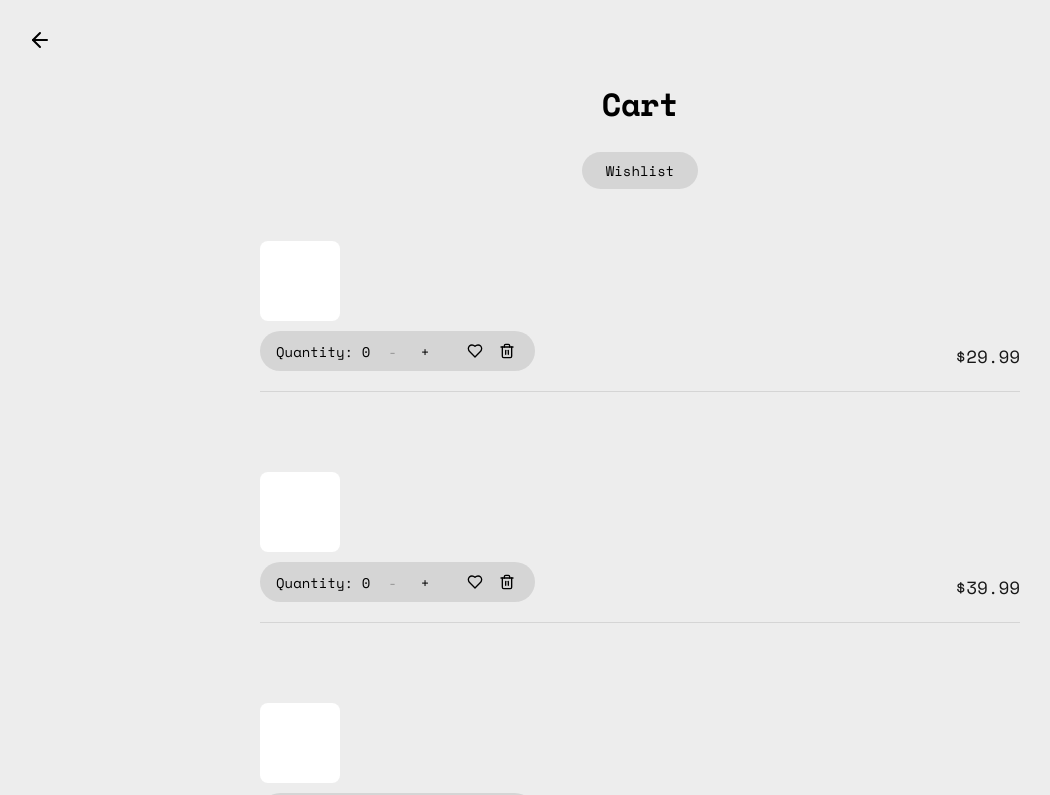
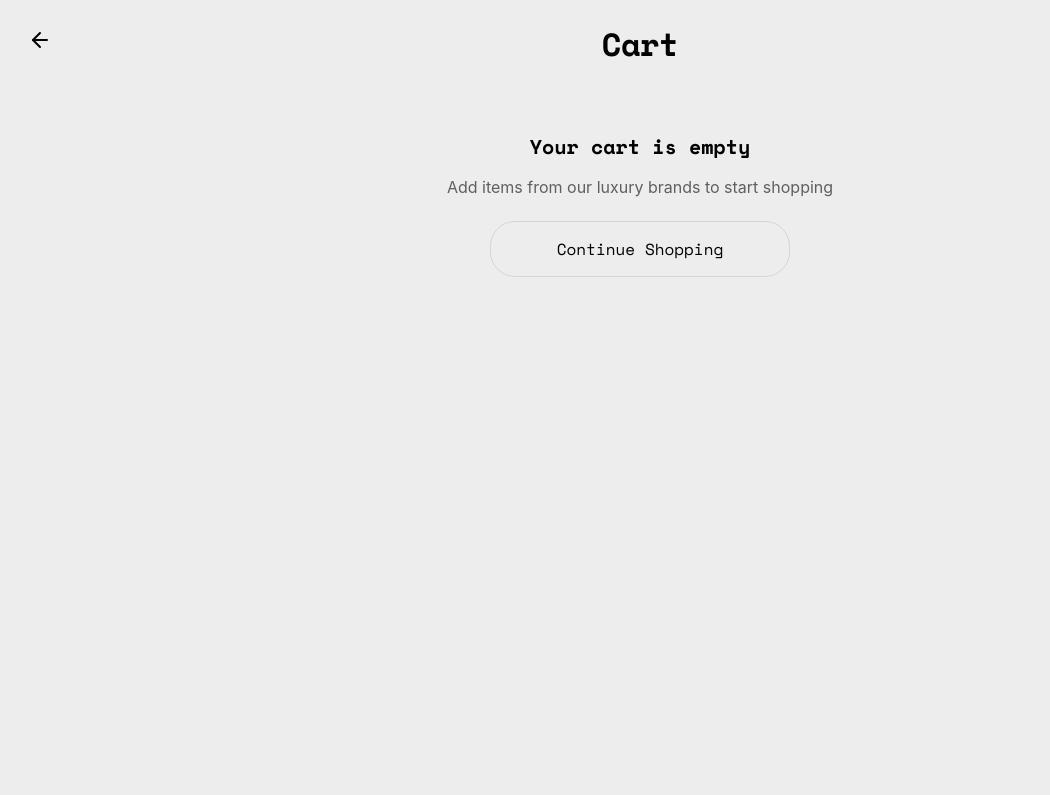
Before and after one commit to Daisu2001/DA, a React (Create React App) app in the folder Alive/alive-app/: page /cart in a window 1280 px wide. Shown: the top 795 px of the page, without its empty margins (0-1050 px from the left). Built offline with nearby package versions, Linux system fonts and the light colour scheme.

Commit message:
Cart Almost done

```diff
--- a/Alive/alive-app/src/App.css
+++ b/Alive/alive-app/src/App.css
@@ -1925,3 +1925,113 @@ body {
     opacity: 0;
   }
 }
+
+/* Cart Item Details */
+.item-details {
+  margin: 10px 0;
+}
+
+.item-details h3 {
+  font-family: 'Space Mono', monospace;
+  font-size: 16px;
+  margin: 0 0 8px 0;
+}
+
+.item-color {
+  display: flex;
+  align-items: center;
+  gap: 8px;
+  font-size: 14px;
+  color: rgba(0, 0, 0, 0.7);
+}
+
+.color-preview {
+  width: 16px;
+  height: 16px;
+  border-radius: 50%;
+  border: 1px solid rgba(0, 0, 0, 0.1);
+}
+
+/* Update color button styles */
+.color-button {
+  width: 28px;
+  height: 28px;
+  border-radius: 50%;
+  border: 2px solid rgba(255, 255, 255, 0.2);
+  cursor: pointer;
+  padding: 0;
+  transition: all 0.3s ease;
+}
+
+.color-button.selected {
+  border: 2px solid white;
+  transform: scale(1.1);
+}
+
+.color-button:hover {
+  transform: scale(1.1);
+  border-color: rgba(255, 255, 255, 0.4);
+}
+
+/* Cart Buttons */
+.pay-now-button {
+  background-color: black;
+  color: white;
+  border: none;
+  border-radius: 25px;
+  padding: 15px 40px;
+  font-family: 'Space Mono', monospace;
+  font-size: 16px;
+  cursor: pointer;
+  transition: all 0.2s ease;
+  width: 100%;
+  max-width: 300px;
+}
+
+.pay-now-button:hover {
+  transform: translateY(-2px);
+  box-shadow: 0 4px 12px rgba(0, 0, 0, 0.15);
+}
+
+.back-button {
+  background-color: transparent;
+  border: 1px solid rgba(0, 0, 0, 0.1);
+  color: black;
+  border-radius: 25px;
+  padding: 15px 40px;
+  font-family: 'Space Mono', monospace;
+  font-size: 16px;
+  cursor: pointer;
+  transition: all 0.2s ease;
+  width: 100%;
+  max-width: 300px;
+}
+
+.back-button:hover {
+  background-color: rgba(0, 0, 0, 0.05);
+}
+
+/* Empty Cart State */
+.empty-cart {
+  text-align: center;
+  padding: 40px 20px;
+  display: flex;
+  flex-direction: column;
+  align-items: center;
+  justify-content: center;
+}
+
+.empty-cart h2 {
+  font-family: 'Space Mono', monospace;
+  font-size: 20px;
+  margin-bottom: 16px;
+}
+
+.empty-cart p {
+  color: rgba(0, 0, 0, 0.6);
+  margin-bottom: 24px;
+}
+
+.empty-cart .back-button {
+  margin: 0 auto;
+}
--- a/Alive/alive-app/src/CartPage.tsx
+++ b/Alive/alive-app/src/CartPage.tsx
@@ -3,88 +3,101 @@ import { useNavigate } from 'react-router-dom';
 import { ArrowLeft, Heart, Trash2, X } from 'lucide-react';
 import './App.css';
 
+interface Color {
+  name: string;
+  code: string;
+  image: string;
+}
+
+interface CartItem {
+  id: string;
+  brandId: string;
+  name: string;
+  image: string;
+  price: number;
+  quantity: number;
+  selectedColor?: Color;
+}
+
 function CartPage() {
   const navigate = useNavigate();
+  const [likedItems, setLikedItems] = useState<string[]>([]);
+  const [cartItems, setCartItems] = useState<CartItem[]>([]);
+  const [itemsToAnimate, setItemsToAnimate] = useState<string[]>([]);
+  const [itemToDelete, setItemToDelete] = useState<string | null>(null);
 
-  // Clear all cart data on mount
+  // Load cart items from localStorage
   useEffect(() => {
-    localStorage.removeItem('likedCartItems');
-    localStorage.removeItem('cartQuantities');
-    localStorage.removeItem('cartVisibleItems');
+    const savedCart = localStorage.getItem('cartItems');
+    if (savedCart) {
+      setCartItems(JSON.parse(savedCart));
+    }
+
+    const savedLikedItems = localStorage.getItem('likedCartItems');
+    if (savedLikedItems) {
+      setLikedItems(JSON.parse(savedLikedItems));
+    }
   }, []);
 
-  const [likedItems, setLikedItems] = useState<number[]>([]);
-  const [quantities, setQuantities] = useState<{ [key: number]: number }>({});
-  const [visibleItems, setVisibleItems] = useState<number[]>([0, 1, 2, 3]);
-  const [itemsToAnimate, setItemsToAnimate] = useState<number[]>([]);
-  const [itemToDelete, setItemToDelete] = useState<number | null>(null);
+  const toggleLike = (itemId: string) => {
+    setLikedItems(prev => {
+      const newLikedItems = prev.includes(itemId)
+        ? prev.filter(id => id !== itemId)
+        : [...prev, itemId];
 
-  // Mock prices for items
-  const itemPrices = [29.99, 39.99, 24.99, 34.99];
-
-  // Save states to localStorage
-  useEffect(() => {
-    localStorage.setItem('likedCartItems', JSON.stringify(likedItems));
-  }, [likedItems]);
-
-  useEffect(() => {
-    localStorage.setItem('cartQuantities', JSON.stringify(quantities));
-  }, [quantities]);
-
-  useEffect(() => {
-    localStorage.setItem('cartVisibleItems', JSON.stringify(visibleItems));
-  }, [visibleItems]);
-
-  const toggleLike = (index: number) => {
-    setLikedItems(prev =>
-      prev.includes(index)
-        ? prev.filter(i => i !== index)
-        : [...prev, index]
-    );
+      // Save to localStorage immediately after updating
+      localStorage.setItem('likedCartItems', JSON.stringify(newLikedItems));
+      return newLikedItems;
+    });
   };
 
-  const updateQuantity = (index: number, increment: boolean) => {
-    setQuantities(prev => ({
-      ...prev,
-      [index]: Math.max(0, (prev[index] || 0) + (increment ? 1 : -1))
-    }));
+  const updateQuantity = (itemId: string, increment: boolean) => {
+    setCartItems(prev => {
+      const updated = prev.map(item => {
+        if (item.id === itemId) {
+          const newQuantity = Math.max(0, item.quantity + (increment ? 1 : -1));
+          return { ...item, quantity: newQuantity };
+        }
+        return item;
+      });
+
+      // Remove items with quantity 0
+      const filtered = updated.filter(item => item.quantity > 0);
+      localStorage.setItem('cartItems', JSON.stringify(filtered));
+      return filtered;
+    });
   };
 
-  const confirmDelete = (index: number) => {
-    setItemToDelete(index);
+  const confirmDelete = (itemId: string) => {
+    setItemToDelete(itemId);
   };
 
   const cancelDelete = () => {
     setItemToDelete(null);
   };
 
-  const removeItem = (index: number) => {
-    // Start fade-out animation
-    setItemsToAnimate(prev => [...prev, index]);
+  const removeItem = (itemId: string) => {
+    setItemsToAnimate(prev => [...prev, itemId]);
     setItemToDelete(null);
 
-    // Remove item after animation
     setTimeout(() => {
-      setVisibleItems(prev => prev.filter(i => i !== index));
-      setQuantities(prev => {
-        const newQuantities = { ...prev };
-        delete newQuantities[index];
-        return newQuantities;
+      setCartItems(prev => {
+        const updated = prev.filter(item => item.id !== itemId);
+        localStorage.setItem('cartItems', JSON.stringify(updated));
+        return updated;
       });
-    }, 300); // Match this with CSS animation duration
+    }, 300);
   };
 
-  // Calculate total price
   const calculateTotal = () => {
-    return visibleItems.reduce((total, index) => {
-      const quantity = quantities[index] || 0;
-      return total + (itemPrices[index] * quantity);
+    return cartItems.reduce((total, item) => {
+      return total + (item.price * item.quantity);
     }, 0).toFixed(2);
   };
 
   return (
     <div className="cart-page">
-      <nav className={`nav-buttons`}>
+      <nav className="nav-buttons">
         <button
           className="icon-button menu-button"
           aria-label="Back"
@@ -93,62 +106,85 @@ function CartPage() {
           <ArrowLeft size={24} />
         </button>
       </nav>
-      <div className="cart-content">
+
       <h1 className="cart-title">Cart</h1>
-        <button className="wishlist-button">Wishlist</button>
 
+      {cartItems.length === 0 ? (
+        <div className="empty-cart">
+          <h2>Your cart is empty</h2>
+          <p>Add items from our luxury brands to start shopping</p>
+          <button
+            className="back-button"
+            onClick={() => navigate('/')}
+          >
+            Continue Shopping
+          </button>
+        </div>
+      ) : (
+        <>
           <div className="cart-items">
-          {[0, 1, 2, 3].map((index) => (
-            visibleItems.includes(index) && (
+            {cartItems.map((item) => (
               <div
-                key={index}
-                className={`cart-item ${itemsToAnimate.includes(index) ? 'fade-out' : ''}`}
+                key={item.id}
+                className={`cart-item ${itemsToAnimate.includes(item.id) ? 'fade-out' : ''}`}
               >
-                <div className="item-image"></div>
+                <div className="item-image">
+                  <img src={item.image} alt={item.name} style={{ width: '100%', height: '100%', objectFit: 'cover' }} />
+                </div>
+                <div className="item-details">
+                  <h3>{item.name}</h3>
+                  {item.selectedColor && (
+                    <div className="item-color">
+                      <span>Color: {item.selectedColor.name}</span>
+                      <div
+                        className="color-preview"
+                        style={{ backgroundColor: item.selectedColor.code }}
+                      />
+                    </div>
+                  )}
+                </div>
                 <div className="item-controls">
                   <div className="quantity-control">
-                    <span>Quantity: {quantities[index] || 0}</span>
+                    <span>Quantity: {item.quantity}</span>
                     <div className="quantity-buttons">
                       <button
                         aria-label="Decrease quantity"
-                        onClick={() => updateQuantity(index, false)}
-                        className={(quantities[index] || 0) <= 0 ? 'disabled' : ''}
-                        disabled={(quantities[index] || 0) <= 0}
+                        onClick={() => updateQuantity(item.id, false)}
+                        className={item.quantity <= 1 ? 'disabled' : ''}
+                        disabled={item.quantity <= 1}
                       >
                         -
                       </button>
                       <button
                         aria-label="Increase quantity"
-                        onClick={() => updateQuantity(index, true)}
+                        onClick={() => updateQuantity(item.id, true)}
                       >
                         +
                       </button>
                     </div>
-                    <div className="item-actions">
+
                     <button
                       aria-label="Add to wishlist"
-                        onClick={() => toggleLike(index)}
-                        className={likedItems.includes(index) ? 'liked' : ''}
+                      onClick={() => toggleLike(item.id)}
+                      className={likedItems.includes(item.id) ? 'liked' : ''}
                     >
                       <Heart
                         size={16}
-                          fill={likedItems.includes(index) ? 'black' : 'none'}
+                        fill={likedItems.includes(item.id) ? 'black' : 'none'}
                       />
                     </button>
                     <button
                       aria-label="Remove item"
-                        onClick={() => confirmDelete(index)}
+                      onClick={() => confirmDelete(item.id)}
                       className="remove-button"
                     >
                       <Trash2 size={16} />
                     </button>
                   </div>
-                  </div>
-                  <div className="item-price">${itemPrices[index]}</div>
+                  <div className="item-price">${(item.price * item.quantity).toFixed(2)}</div>
                 </div>
                 <div className="item-divider"></div>
               </div>
-            )
             ))}
           </div>
 
@@ -167,9 +203,10 @@ function CartPage() {
               Back to Alive
             </button>
           </div>
+        </>
+      )}
 
-        {/* Confirmation Popup */}
-        {itemToDelete !== null && (
+      {itemToDelete && (
         <>
           <div className="backdrop" onClick={cancelDelete}></div>
           <div className="delete-confirmation-popup">
@@ -185,7 +222,6 @@ function CartPage() {
         </>
       )}
     </div>
-    </div>
   );
 }
 
```
Also changed, not shown: Alive/alive-app/src/BrandPage.tsx (+48 -1 lines). Lines whose indentation alone changed are shown as unchanged.
